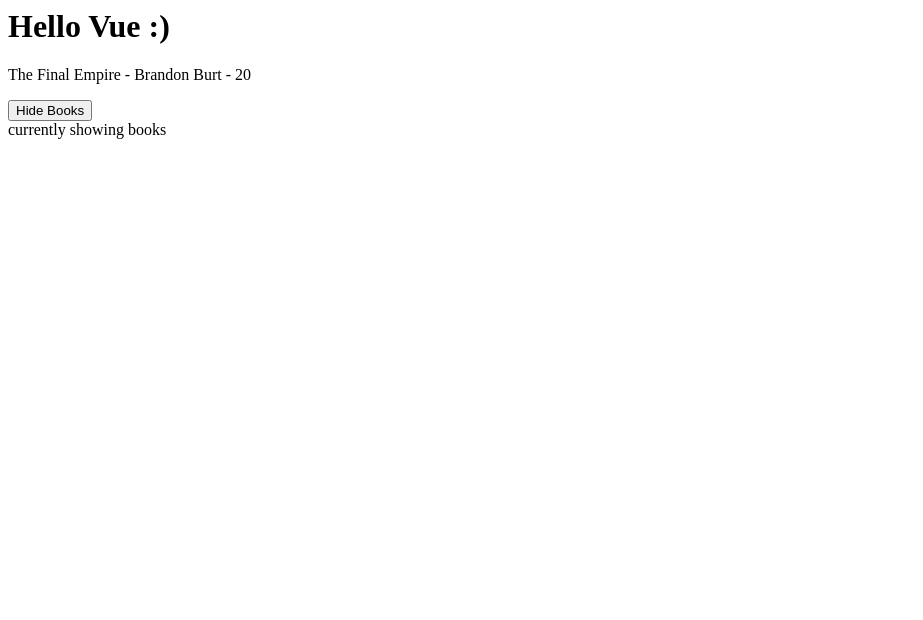
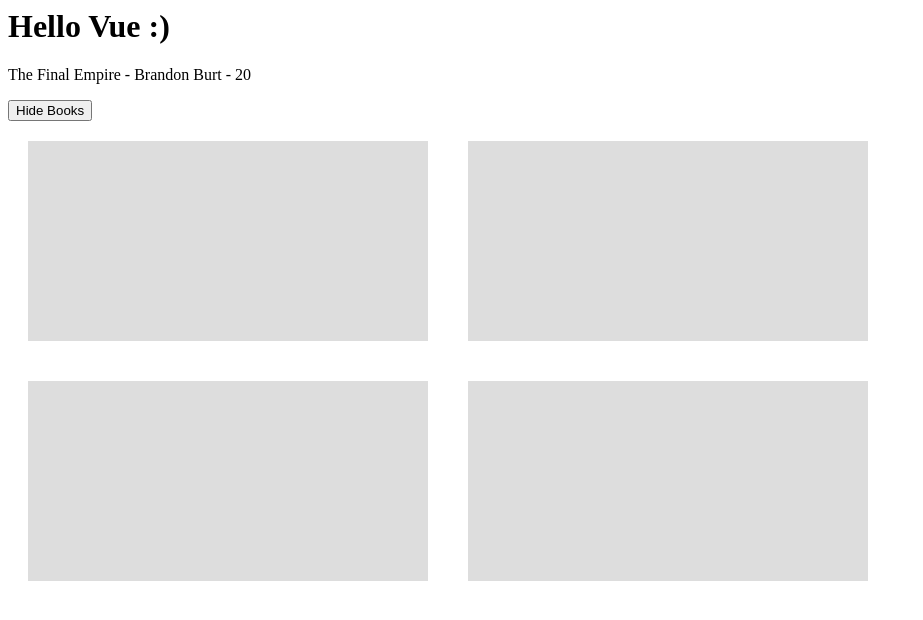
Before and after one commit to bburt1456/VueJS, a plain HTML site: page index.html in a window 1280 px wide. Shown: the whole page, without its empty margins (0-923 px from the left). Drawn offline with nearby package versions, Linux system fonts and the light colour scheme.

Commit message:
Added boxes method and css styling to index.html

```diff
--- a/index.html
+++ b/index.html
@@ -5,6 +5,16 @@
     <meta name="viewport" content="width=device-width, initial-scale=1.0">
     <title>Learning Vue</title>
     <script src="https://unpkg.com/vue@3.0.2"></script>
+    <style>
+        .box{
+            padding: 100px 0;
+            width: 400px;
+            text-align: center;
+            background: #ddd;
+            margin: 20px;
+            display: inline-block;
+        }
+    </style>
 </head>
 <body>
     <h1>Hello Vue :)</h1>
@@ -19,8 +29,13 @@
             <span v-else>Show Books</span>
         </button>
 
+        <br>
+        <!-- mouse events -->
+        <div class = "box"></div>
+        <div class = "box"></div>
+        <div class = "box"></div>
+        <div class = "box"></div>
 
-        <div v-show="showBooks">currently showing books</div>
     </div>
 
 
```
